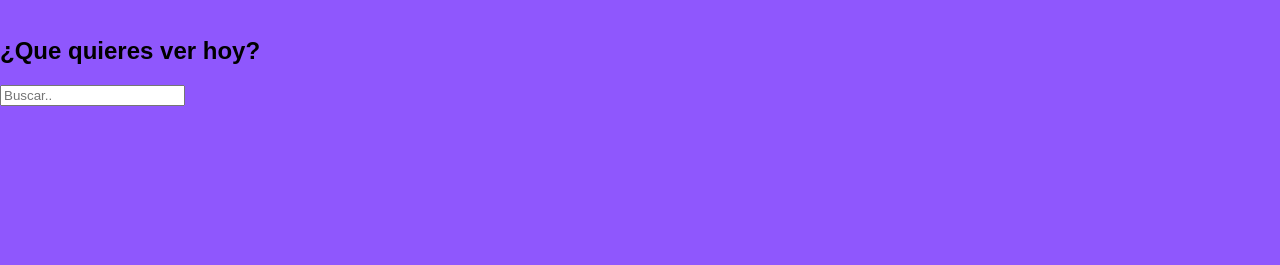
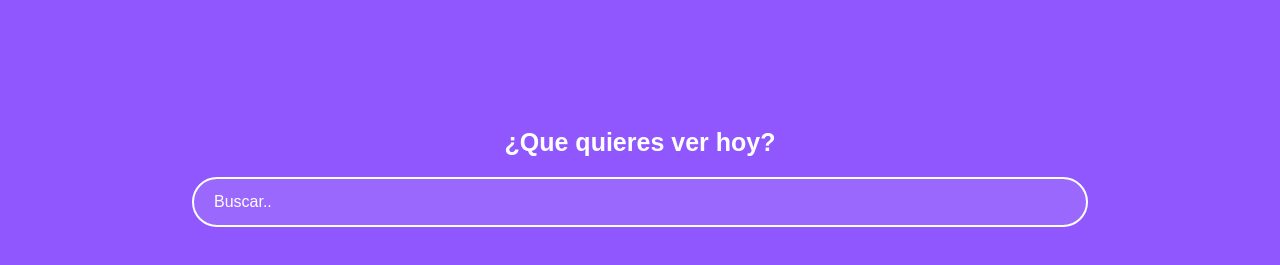
Before and after one commit to cenavia/platzivideo, a plain HTML site: page index.html in a window 1280 px wide. Shown: the part 83-348 px from the top of the page. Drawn offline with Linux system fonts and the light colour scheme.

Commit message:
implementando buscador de contenido final

```diff
--- a/index.html
+++ b/index.html
@@ -22,8 +22,8 @@
         </div>
     </header>
     <section class="main">
-        <h2 class="main_title">¿Que quieres ver hoy?</h2>
-        <input class="main_input" type="text" placeholder="Buscar..">
+        <h2 class="main__title">¿Que quieres ver hoy?</h2>
+        <input class="input" type="text" placeholder="Buscar..">
     </section>
     <footer>
 
--- a/styles.css
+++ b/styles.css
@@ -64,3 +64,29 @@ body {
   margin-right: 8px;
   width: 40px;
 }
+
+.main{
+  display: flex;
+  align-items: center;
+  justify-content: center;
+  flex-direction: column;
+  height: 300px;
+}
+.main__title{
+  color: white;
+  font-size: 25px;
+}
+.input{
+  background-color: rgba(255, 255, 255, 0.1);
+  border: 2px solid white;
+  border-radius: 25px;
+  color: white;
+  font-family: 'Muli', sans-serif;
+  font-size: 16px;
+  height: 50px;
+  padding: 0px 20px;
+  width: 70%;
+}
+::placeholder{
+  color: white;
+}
```
